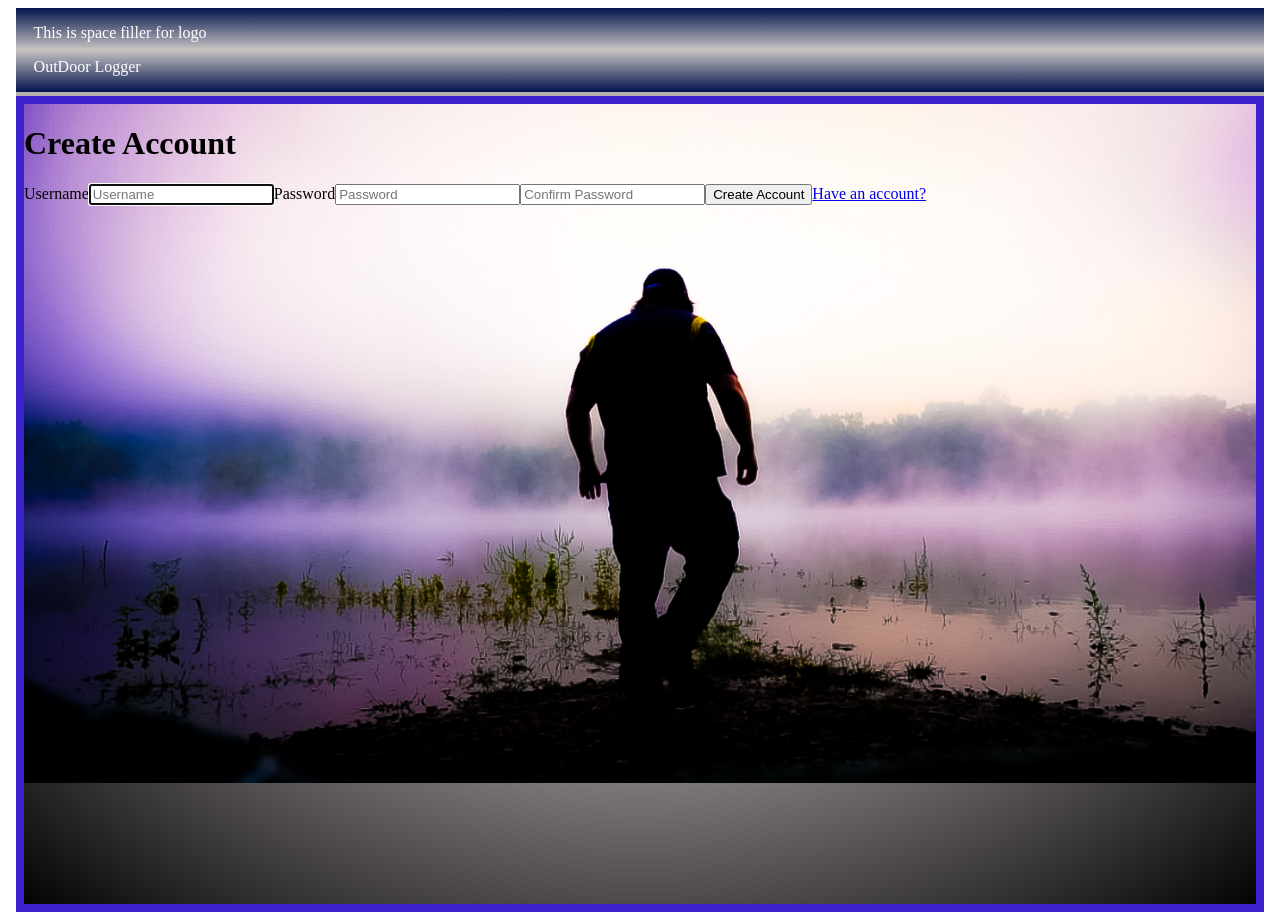
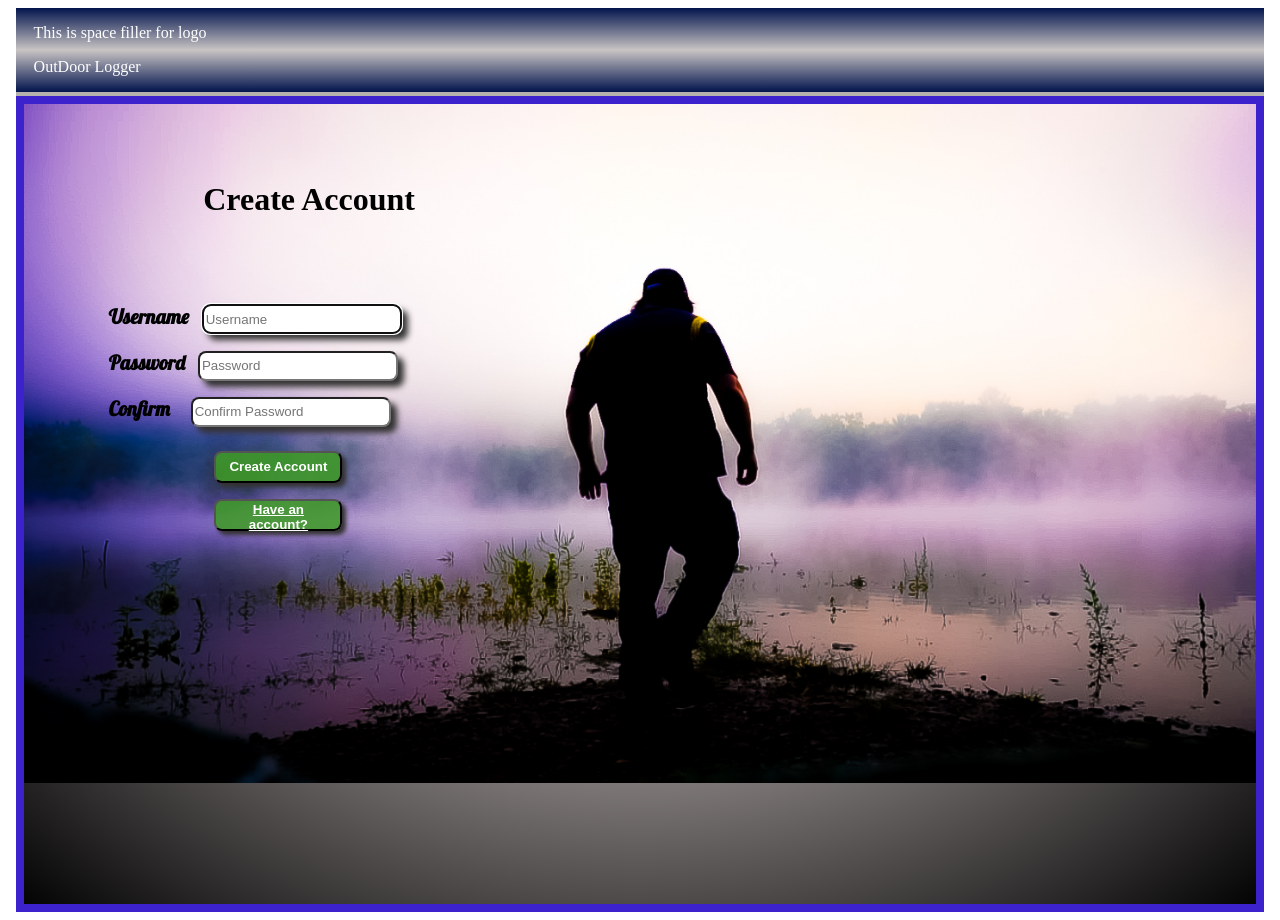
Before and after one commit to Dan-Schnelzer/OutDoor-Logger-FrontEnd, a Vue app in the folder FrontEnd/vue/: page /register in a window 1280 px wide. Built offline with nearby package versions, Linux system fonts and the light colour scheme.

Commit message:
more website framework

```diff
--- a/FrontEnd/vue/src/views/FishingNewLog.vue
+++ b/FrontEnd/vue/src/views/FishingNewLog.vue
@@ -54,6 +54,7 @@ nav {
   border: 3px solid rgb(0, 0, 0);
    background-image: url("../assets/Camo.jpg");
   background-size: 100%;
+  box-shadow: 6px 6px 6px rgb(51, 50, 50);
 }
 
 .nav-button {
@@ -72,9 +73,11 @@ nav {
   box-sizing: border-box;
   border:2px solid rgb(51, 255, 0);
   width: 78%;
+   box-shadow: 8px 8px 8px rgb(0, 0, 0);
 }
 .nav-button:hover {
   background-color: rgb(2, 33, 54);
+   box-shadow: 16px 16px 16px rgb(0, 0, 0);
 }
 h1{
     text-align: center;
--- a/FrontEnd/vue/src/views/HikingNewLog.vue
+++ b/FrontEnd/vue/src/views/HikingNewLog.vue
@@ -54,6 +54,7 @@ nav {
   border: 3px solid rgb(44, 19, 8);
   background-image: url("../assets/Camo.jpg");
   background-size: 100%;
+    box-shadow: 6px 6px 6px rgb(51, 50, 50);
 }
 
 .nav-button {
@@ -72,9 +73,11 @@ nav {
   box-sizing: border-box;
   border:2px solid rgb(51, 255, 0);
   width: 78%;
+   box-shadow: 8px 8px 8px rgb(0, 0, 0);
 }
 .nav-button:hover {
   background-color: rgb(2, 33, 54);
+   box-shadow: 16px 16px 16px rgb(0, 0, 0);
 }
 h1{
     text-align: center;
--- a/FrontEnd/vue/src/views/Home.vue
+++ b/FrontEnd/vue/src/views/Home.vue
@@ -76,7 +76,7 @@ export default {
   grid-area: fishing;
   border: .5vh solid black;
   background: rgb(9, 9, 80);
-  background-image: url("../assets/Trout2.jpg");
+  background-image: url("../assets/Fishing.jpg");
   background-size: 100%;
 
 }
--- a/FrontEnd/vue/src/views/HuntingNewLog.vue
+++ b/FrontEnd/vue/src/views/HuntingNewLog.vue
@@ -54,6 +54,7 @@ nav {
   border: 3px solid rgb(44, 19, 8);
    background-image: url("../assets/Camo.jpg");
   background-size: 100%;
+   box-shadow: 6px 6px 6px rgb(51, 50, 50);
 }
 
 .nav-button {
@@ -72,9 +73,11 @@ nav {
   box-sizing: border-box;
   border:2px solid rgb(51, 255, 0);
   width: 78%;
+   box-shadow: 8px 8px 8px rgb(0, 0, 0);
 }
 .nav-button:hover {
   background-color: rgb(2, 33, 54);
+   box-shadow: 16px 16px 16px rgb(0, 0, 0);
 }
 h1{
     text-align: center;
--- a/FrontEnd/vue/src/views/Login.vue
+++ b/FrontEnd/vue/src/views/Login.vue
@@ -154,7 +154,7 @@ box-shadow: 6px 6px 6px rgb(51, 50, 50);
   margin-left: 14vw;
 }
 #SignIn{
-  height: 3vh;
+  height: 4vh;
   margin: 1vh;
   width: 10vw;
   border-radius: 1vh;
@@ -168,7 +168,7 @@ box-shadow: 6px 6px 6px rgb(51, 50, 50);
   box-shadow: 8px 8px 4px rgb(51, 50, 50);
 }
 #needAccount{
-   height: 3vh;
+   height: 4vh;
   margin: 1vh;
   width: 10vw;
   border-radius: 1vh;
--- a/FrontEnd/vue/src/views/Register.vue
+++ b/FrontEnd/vue/src/views/Register.vue
@@ -2,10 +2,11 @@
 <div id="container">
   <div id="register" class="text-center">
     <form class="form-register" @submit.prevent="register">
-      <h1 class="h3 mb-3 font-weight-normal">Create Account</h1>
+      <h1 id="CreateH1" class="h3 mb-3 font-weight-normal">Create Account</h1>
       <div class="alert alert-danger" role="alert" v-if="registrationErrors">
         {{ registrationErrorMsg }}
       </div>
+      <div id="UserName">
       <label for="username" class="sr-only">Username</label>
       <input
         type="text"
@@ -16,6 +17,8 @@
         required
         autofocus
       />
+      </div>
+      <div id="Password">
       <label for="password" class="sr-only">Password</label>
       <input
         type="password"
@@ -25,6 +28,9 @@
         v-model="user.password"
         required
       />
+      </div>
+      <div itemid="ConfirmPass">
+        <label id="ConfirmPass" for="confirmPassword">Confirm</label>
       <input
         type="password"
         id="confirmPassword"
@@ -33,11 +39,15 @@
         v-model="user.confirmPassword"
         required
       />
-      <button class="btn btn-lg btn-primary btn-block" type="submit">
+      </div>
+      <div id="ButtonS">
+      <button id="CreateAcct" class="btn btn-lg btn-primary btn-block" type="submit">
         Create Account
       </button>
-      <router-link :to="{ name: 'login' }">Have an account?</router-link>
-
+      <button id="HaveAcct">
+      <router-link id="haveAcct" :to="{ name: 'login' }">Have an account?</router-link>
+      </button>
+      </div>
     </form>
   </div>
 </div>
@@ -103,6 +113,93 @@ export default {
   /* margin-top: -2vh; */
 
 }
+#CreateH1{
+  padding: 7vh;
+  padding-left: 14vw;
+}
 
+#username{
+  border-radius: 1vh;
+  width: 15vw;
+  height: 3vh;
+ margin-left: 1vw;
+ box-shadow: 6px 6px 6px rgb(51, 50, 50);
+}
+#UserName{
+  margin-left: 6vw;
+  padding: 1vh;
+  font-weight: bolder;
+  font-size: 20px;
+  font-family: 'Lobster', cursive;
+}
+#password{
+  border-radius: 1vh;
+  width: 15vw;
+  height: 3vh;
+ margin-left: 1vw;
+box-shadow: 6px 6px 6px rgb(51, 50, 50);
+
+}
+#Password{
+  margin-left: 6vw;
+  padding: 1vh;
+  font-weight: bolder;
+  font-size: 20px;
+  font-family: 'Lobster', cursive;
+}
+#confirmPassword{
+  border-radius: 1vh;
+  width: 15vw;
+  height: 3vh;
+ margin-left: 1vw;
+box-shadow: 6px 6px 6px rgb(51, 50, 50);
+margin-top: 1vh;
+}
+#ConfirmPass{
+  margin-left: 6vw;
+  padding: 1vh;
+  font-weight: bolder;
+  font-size: 20px;
+  font-family: 'Lobster', cursive;
+}
+
+#ButtonS{
+  display: flex;
+  flex-direction: column;
+  width: 15vw;
+  padding: 2vh;
+  margin-left: 13vw;
+}
+#CreateAcct{
+  height: 4vh;
+  margin: 1vh;
+  width: 10vw;
+  border-radius: 1vh;
+  background-color: rgba(63, 156, 38, 0.856);
+  font-weight: bolder;
+  color: white;
+  box-shadow: 4px 4px 4px rgb(51, 50, 50);
+}
+#CreateAcct:hover{
+  background-color: rgb(1, 59, 1);
+  box-shadow: 8px 8px 4px rgb(51, 50, 50);
+}
+#HaveAcct{
+   height: 4vh;
+  margin: 1vh;
+  width: 10vw;
+  border-radius: 1vh;
+  background-color: rgba(63, 156, 38, 0.856);
+  color: white;
+  font-weight: bolder;
+  box-shadow: 4px 4px 4px rgb(51, 50, 50);
+}
+#HaveAcct:hover{
+   background-color: rgb(1, 59, 1);
+   box-shadow: 8px 8px 4px rgb(51, 50, 50);
+}
+#haveAcct{
+  color: white;
+}
 
 </style>
--- a/FrontEnd/vue/src/views/ScoutingNewLog.vue
+++ b/FrontEnd/vue/src/views/ScoutingNewLog.vue
@@ -53,6 +53,7 @@ nav {
   border: 3px solid rgb(44, 19, 8);
    background-image: url("../assets/Camo.jpg");
   background-size: 100%;
+     box-shadow: 6px 6px 6px rgb(51, 50, 50);
 }
 
 .nav-button {
@@ -71,9 +72,11 @@ nav {
   box-sizing: border-box;
   border:2px solid rgb(51, 255, 0);
   width: 78%;
+   box-shadow: 8px 8px 8px rgb(0, 0, 0);
 }
 .nav-button:hover {
   background-color: rgb(2, 33, 54);
+    box-shadow: 16px 16px 16px rgb(0, 0, 0);
 }
 h1{
     text-align: center;
--- a/FrontEnd/vue/src/views/ViewFishingLogs.vue
+++ b/FrontEnd/vue/src/views/ViewFishingLogs.vue
@@ -57,6 +57,7 @@ nav {
   border: 3px solid rgb(0, 0, 0);
    background-image: url("../assets/Camo.jpg");
   background-size: 100%;
+   box-shadow: 6px 6px 6px rgb(51, 50, 50);
 }
 
 .nav-button {
@@ -75,9 +76,11 @@ nav {
   box-sizing: border-box;
   border:2px solid rgb(51, 255, 0);
   width: 78%;
+  box-shadow: 8px 8px 8px rgb(0, 0, 0);
 }
 .nav-button:hover {
   background-color: rgb(2, 33, 54);
+   box-shadow: 16px 16px 16px rgb(0, 0, 0);
 }
 h1{
     text-align: center;
--- a/FrontEnd/vue/src/views/ViewHikingLogs.vue
+++ b/FrontEnd/vue/src/views/ViewHikingLogs.vue
@@ -57,6 +57,7 @@ nav {
   border: 3px solid rgb(44, 19, 8);
   background-image: url("../assets/Camo.jpg");
   background-size: 100%;
+   box-shadow: 6px 6px 6px rgb(51, 50, 50);
 }
 
 .nav-button {
@@ -75,9 +76,11 @@ nav {
   box-sizing: border-box;
   border:2px solid rgb(51, 255, 0);
   width: 78%;
+   box-shadow: 8px 8px 8px rgb(0, 0, 0);
 }
 .nav-button:hover {
   background-color: rgb(2, 33, 54);
+   box-shadow: 16px 16px 16px rgb(0, 0, 0);
 }
 h1{
     text-align: center;
--- a/FrontEnd/vue/src/views/ViewHuntingLogs.vue
+++ b/FrontEnd/vue/src/views/ViewHuntingLogs.vue
@@ -57,6 +57,7 @@ nav {
   border: 3px solid rgb(44, 19, 8);
    background-image: url("../assets/Camo.jpg");
   background-size: 100%;
+   box-shadow: 6px 6px 6px rgb(51, 50, 50);
 }
 
 .nav-button {
@@ -75,9 +76,11 @@ nav {
   box-sizing: border-box;
   border:2px solid rgb(51, 255, 0);
   width: 78%;
+   box-shadow: 8px 8px 8px rgb(0, 0, 0);
 }
 .nav-button:hover {
   background-color: rgb(2, 33, 54);
+   box-shadow: 16px 16px 16px rgb(0, 0, 0);
 }
 h1{
     text-align: center;
--- a/FrontEnd/vue/src/views/ViewScoutingLogs.vue
+++ b/FrontEnd/vue/src/views/ViewScoutingLogs.vue
@@ -56,6 +56,7 @@ nav {
   border: 3px solid rgb(44, 19, 8);
    background-image: url("../assets/Camo.jpg");
   background-size: 100%;
+  box-shadow: 6px 6px 6px rgb(51, 50, 50);
 }
 
 .nav-button {
@@ -74,9 +75,11 @@ nav {
   box-sizing: border-box;
   border:2px solid rgb(51, 255, 0);
   width: 78%;
+  box-shadow: 8px 8px 8px rgb(0, 0, 0);
 }
 .nav-button:hover {
   background-color: rgb(2, 33, 54);
+  box-shadow: 16px 16px 16px rgb(0, 0, 0);
 }
 h1{
     text-align: center;
```
